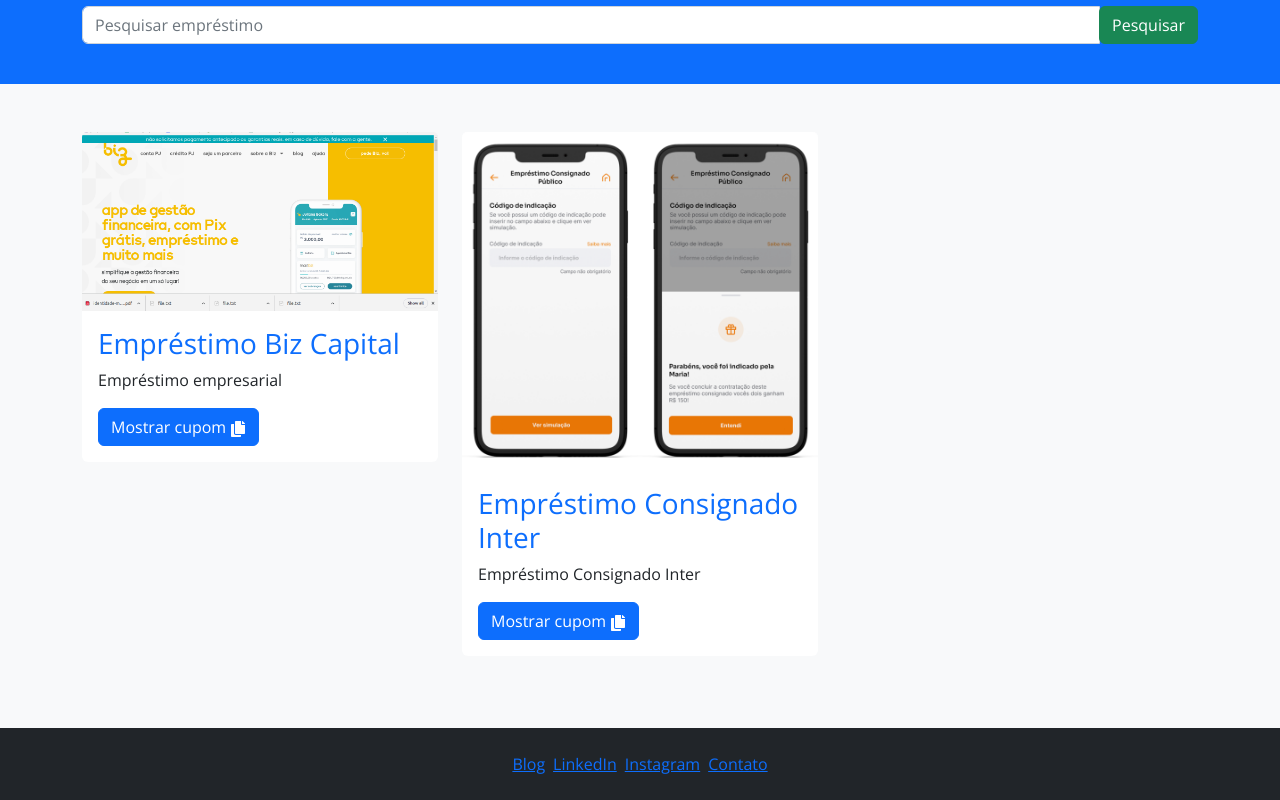
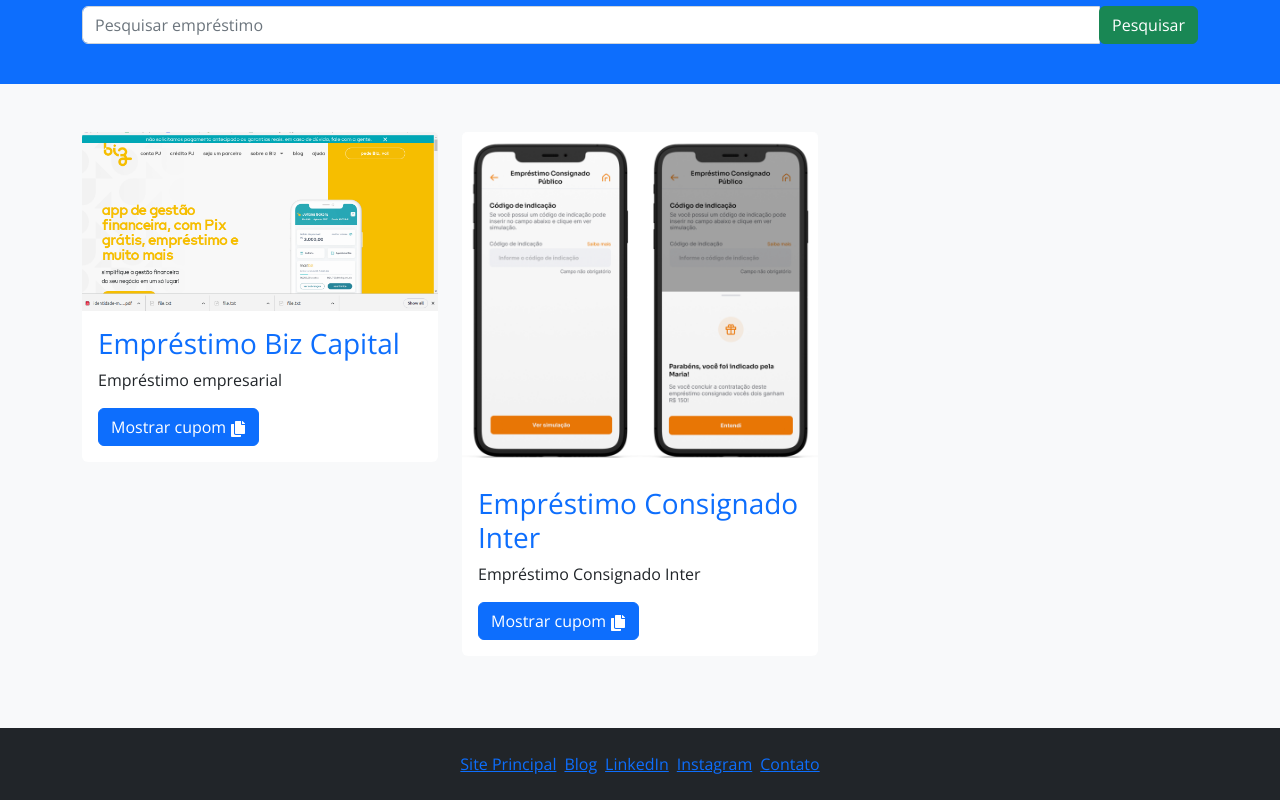
Before and after one commit to puppe1990/coupon-site, a React (Create React App) app: page / in a window 1280 px wide. Shown: the part 320-1120 px from the top of the page. Built offline with nearby package versions, Linux system fonts and the light colour scheme.

Commit message:
change footer

```diff
--- a/src/App.js
+++ b/src/App.js
@@ -159,6 +159,15 @@
           <ul className="list-inline mb-0">
             <li className="list-inline-item">
               <a
+                href="https://www.unitycredito.com.br"
+                target="_blank"
+                rel="noopener noreferrer"
+              >
+                Site Principal
+              </a>
+            </li>
+            <li className="list-inline-item">
+              <a
                 href="https://blog.unitycredito.com.br"
                 target="_blank"
                 rel="noopener noreferrer"
```
